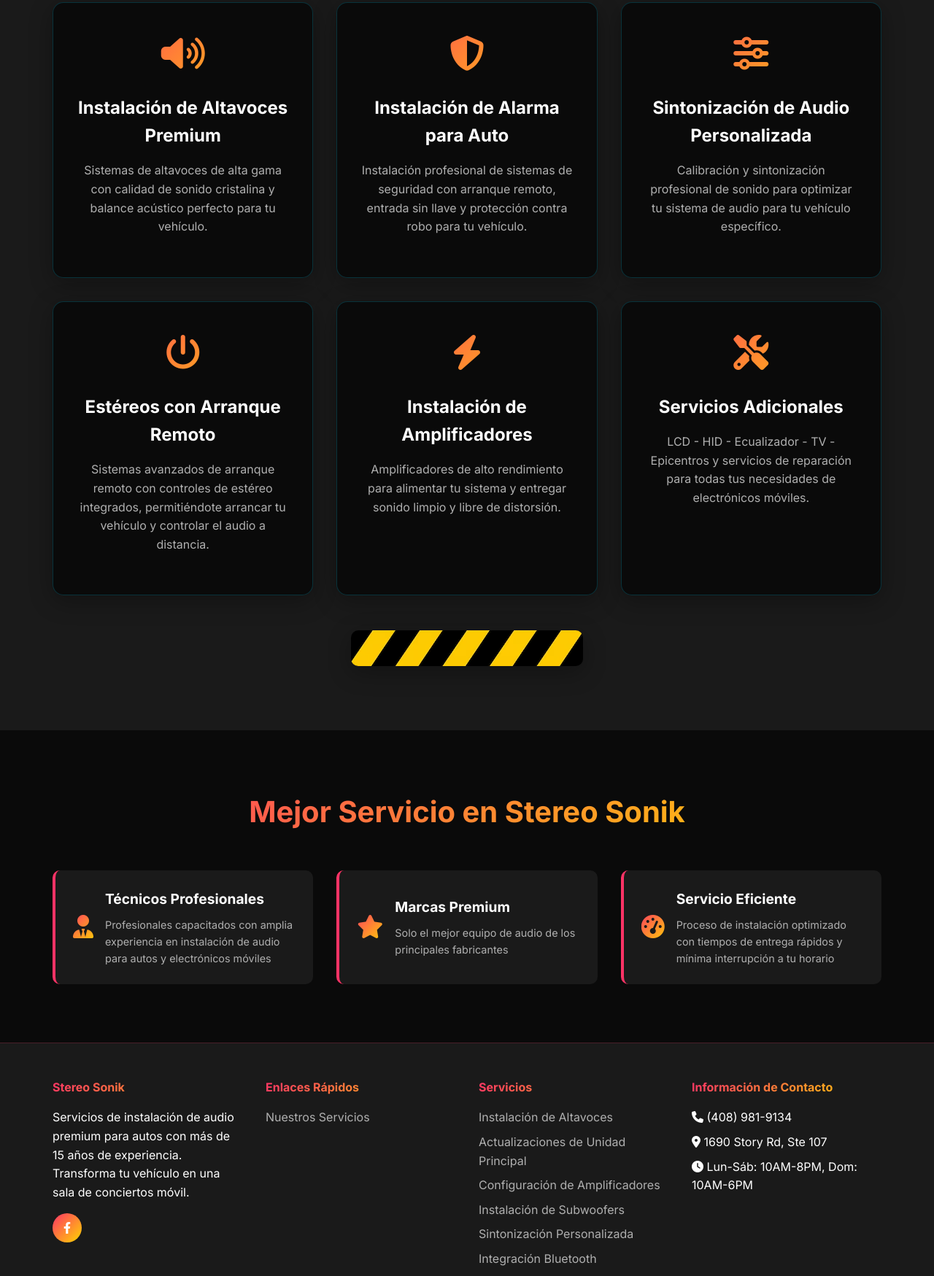
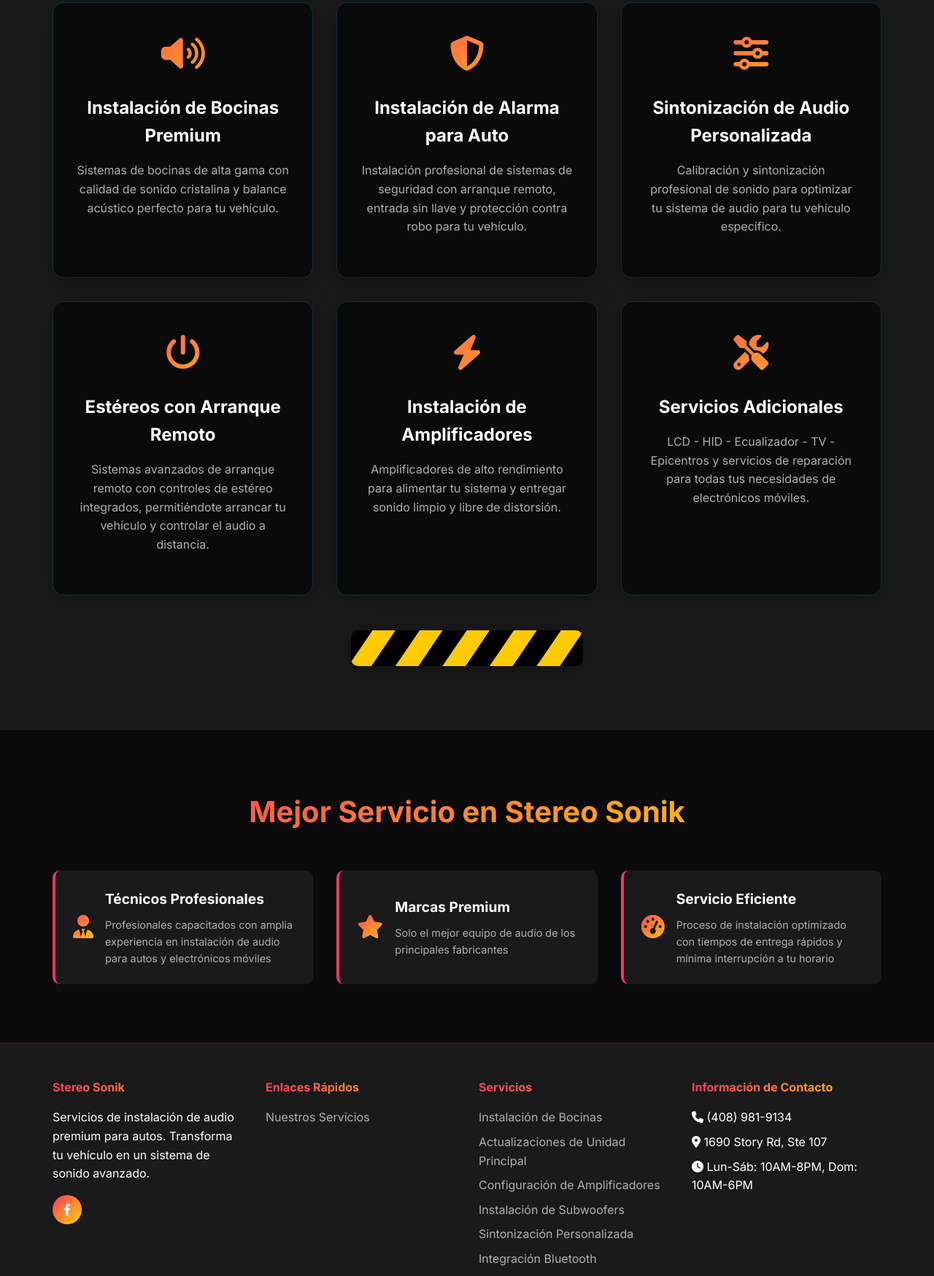
Before and after one commit to stereosonik1/stereosonik1.github.io, a plain HTML site: page index.html in a window 1280 px wide. Shown: the part 1664-3413 px from the top of the page at 73% size. Drawn offline with Linux system fonts and the light colour scheme.

Commit message:
Add files via upload

```diff
--- a/index.html
+++ b/index.html
@@ -205,8 +205,8 @@
                     <div class="service-icon">
                         <i class="fas fa-volume-up"></i>
                     </div>
-                    <h3>Instalación de Altavoces Premium</h3>
-                    <p>Sistemas de altavoces de alta gama con calidad de sonido cristalina y balance acústico perfecto para tu vehículo.</p>
+                    <h3>Instalación de Bocinas Premium</h3>
+                    <p>Sistemas de bocinas de alta gama con calidad de sonido cristalina y balance acústico perfecto para tu vehículo.</p>
                 </div>
                 <div class="service-card">
                     <div class="service-icon">
@@ -293,7 +293,7 @@
             <div class="footer-content">
                 <div class="footer-section">
                     <h4>Stereo Sonik</h4>
-                    <p>Servicios de instalación de audio premium para autos con más de 15 años de experiencia. Transforma tu vehículo en una sala de conciertos móvil.</p>
+                    <p>Servicios de instalación de audio premium para autos. Transforma tu vehículo en un sistema de sonido avanzado.</p>
                     <div class="social-links">
                         <a href="#"><i class="fab fa-facebook-f"></i></a>
                     </div>
@@ -307,7 +307,7 @@
                 <div class="footer-section">
                     <h4>Servicios</h4>
                     <ul>
-                        <li><a href="#">Instalación de Altavoces</a></li>
+                        <li><a href="#">Instalación de Bocinas</a></li>
                         <li><a href="#">Actualizaciones de Unidad Principal</a></li>
                         <li><a href="#">Configuración de Amplificadores</a></li>
                         <li><a href="#">Instalación de Subwoofers</a></li>
```
Also changed, not shown: english.html (+1 -1 lines).
